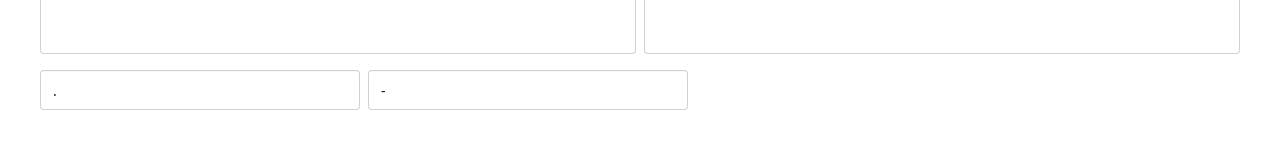
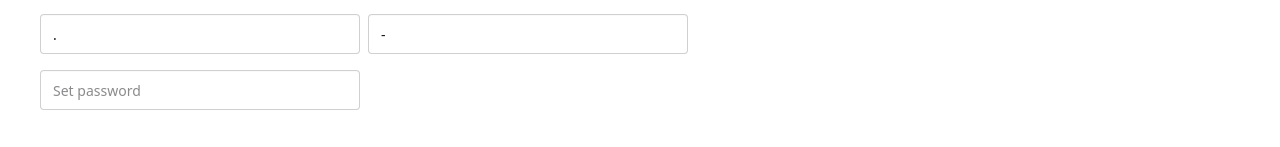
Before and after one commit to ganud/custom-morse, a React (Vite) app: page / in a window 1280 px wide. Shown: the part 650-797 px from the top of the page. Built offline with nearby package versions, Linux system fonts and the light colour scheme.

Commit message:
Add optional password to morse using AES encryption

```diff
--- /dev/null
+++ b/convert.js
@@ -0,0 +1,28 @@
+import CryptoJS from "crypto-js";
+
+// Returns an encrypted base 64 using AES.
+export function encrypt(message, key) {
+  return CryptoJS.AES.encrypt(message, key).toString();
+}
+
+// Decrypt base64 into a string.
+// Return an empty string if the key is invalid.
+export function decrypt(base64, key) {
+  let output;
+  try {
+    output = CryptoJS.AES.decrypt(base64, key).toString(CryptoJS.enc.Utf8);
+  } catch (e) {
+    output = "";
+  }
+  return output;
+}
+
+// var encrypted = CryptoJS.AES.encrypt("Message", "Secret Passphrase").toString();
+// console.log(encrypted);
+// var decrypted = CryptoJS.AES.decrypt(encrypted, "Secret Passphrase").toString(
+//   CryptoJS.enc.Utf8
+// );
+console.log(encrypt("Walter", "asa"));
+console.log(decrypt("U2FsdGVkX1+iqxWvZ6nlIwYaweMnKMfCuXHKCP56sYY=", "asa"));
+
+// var decrypted = CryptoJS.AES.decrypt(encrypted, "Secret Passp");
--- a/package.json
+++ b/package.json
@@ -11,6 +11,7 @@
   },
   "dependencies": {
     "@tailwindcss/vite": "^4.0.8",
+    "crypto-js": "^4.2.0",
     "react": "^19.0.0",
     "react-dom": "^19.0.0"
   },
--- a/src/components/input.jsx
+++ b/src/components/input.jsx
@@ -5,6 +5,7 @@ import {
   replaceMorse,
   reverseMorse,
 } from "../../morse";
+import { encrypt, decrypt } from "../../convert";
 
 export default function Input() {
   const [input, setInput] = useState("");
@@ -13,14 +14,36 @@ export default function Input() {
     dot: ".",
     dash: "-",
   });
-
+  const [key, setKey] = useState("");
   let output = "";
   if (isDecrypt) {
-    output = decodeMorseWithCase(
-      reverseMorse(input, mapping.dot, mapping.dash)
-    );
+    if (key) {
+      // Morse to base64
+      let base64 = decodeMorseWithCase(
+        reverseMorse(input, mapping.dot, mapping.dash)
+      );
+      // decrypt base64 to text
+      output = decrypt(base64, key);
+      // If the decrypt fails, use the base64
+      if (output == "") {
+        output = base64;
+      }
+    } else {
+      output = decodeMorseWithCase(
+        reverseMorse(input, mapping.dot, mapping.dash)
+      );
+    }
   } else {
-    output = replaceMorse(encodeMorse(input), mapping.dot, mapping.dash);
+    // If a key exists, encrypt the input and encode it into morse.
+    if (key && input != "") {
+      output = replaceMorse(
+        encodeMorse(encrypt(input, key)),
+        mapping.dot,
+        mapping.dash
+      );
+    } else {
+      output = replaceMorse(encodeMorse(input), mapping.dot, mapping.dash);
+    }
   }
 
   const toggleDecrypt = () => {
@@ -76,7 +99,7 @@ export default function Input() {
           placeholder={isDecrypt ? "Decoded output" : "Encoded output"}
         ></textarea>
       </div>
-      {/* input for key */}
+      {/* input for morse chars */}
       <div className="flex gap-2">
         <input
           type="text"
@@ -108,6 +131,15 @@ export default function Input() {
           }}
         />
       </div>
+      <input
+        type="text"
+        placeholder="Set password"
+        class="input input-bordered w-full max-w-xs"
+        value={key}
+        onChange={(e) => {
+          setKey(e.target.value);
+        }}
+      />
     </div>
   );
 }
```
Also changed, not shown: 1 other file (tests, documents, lock files or other folders).
